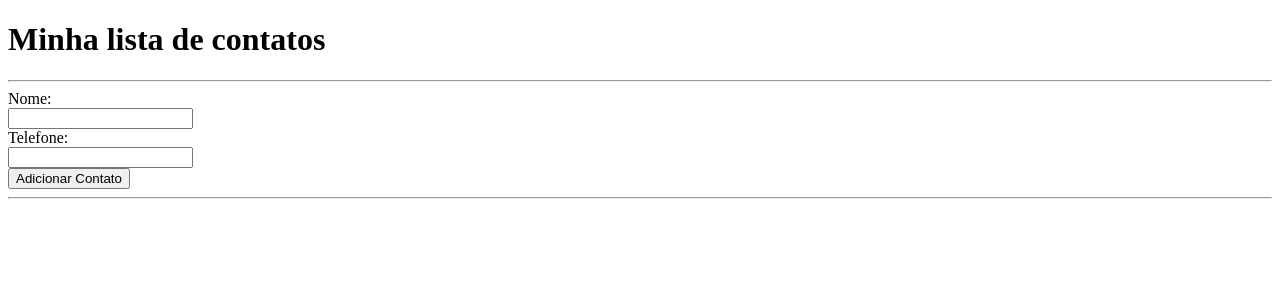
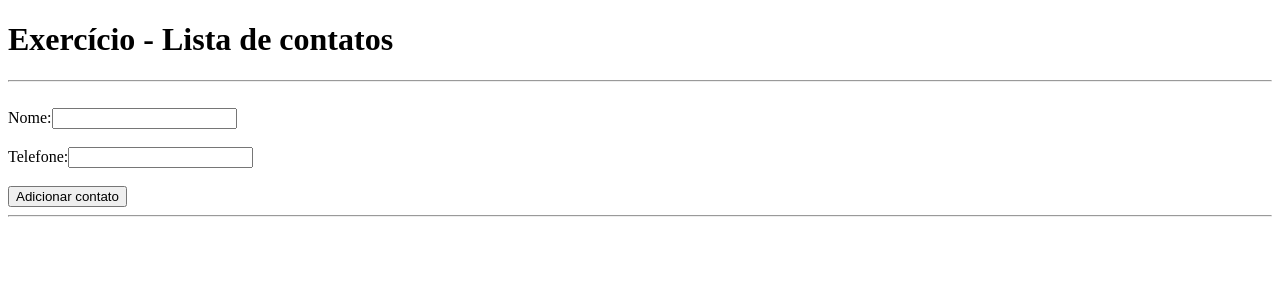
Before and after one commit to cesarfreitax/reactLessons, a React (Vite) app: page / in a window 1280 px wide. Shown: the top 300 px of the page. Built offline with nearby package versions, Linux system fonts and the light colour scheme.

Commit message:
update studying contact list w states and uuid

```diff
--- a/src/App.jsx
+++ b/src/App.jsx
@@ -1,55 +1,81 @@
-import React, { useState } from 'react'
-import Contato from './components/Contato';
-import { v4 as uuidv4 } from 'uuid';
+import React, { useState, useRef, useEffect } from 'react'
+import { v4 as key } from 'uuid';
 
 function App() {
 
-    const [contato, setContato] = useState({nome: '', telefone: ''});
+    // states
+    const [contato, setContato] = useState({ nome: '', telefone: '' });
     const [listaContatos, setListaContatos] = useState([]);
 
-    function definirNome (e){
-        setContato({...contato, nome: e.target.value})
+    // useRef
+    const inputNome = useRef()
+    const inputTelefone = useRef()
+
+    // funcoes
+    const definirNome = (e) => {
+        setContato({ ...contato, nome: e.target.value });
+    };
+
+    const definirTelefone = (e) => {
+        setContato({ ...contato, telefone: e.target.value });
+    };
+
+    const adicionarContato = () => {
+        // validacao para o campo n ser em branco
+        if (contato.nome === '' || contato.telefone === '') {
+            console.log("Preencha os campos corretamente!");
+            return;
+        }
+
+        // verificar se o contato existe na lissta
+        let duplicado = listaContatos.find((ctt) => ctt.nome === contato.nome && ctt.telefone === contato.telefone)
+        if (typeof duplicado !== 'undefined') {
+            console.log("Este telefone já existe na lista!")
+            inputTelefone.current.focus()
+            return;
+        }
+
+        // adicionar contato
+        setListaContatos([...listaContatos, contato])
+
+        // limpar o input
+        setContato({ nome: '', telefone: '' })
+
+        // colocar focus no input
+        inputNome.current.focus()
     }
 
-    function definirTelefone (e){
-        setContato({...contato, telefone: e.target.value})
+    const atalhoAdicionarContato = (e) => {
+        if(e.code === 'Enter'){
+            adicionarContato()
+        }
     }
-
-    function adicionarContato (){
-        // validacao dos campos
 
 
 
-        // adicionar novo contato na lista
-        setListaContatos([...listaContatos, contato])
-    }
+
 
     return (
-        <div>
-            <h1>Minha lista de contatos</h1>
+        <>
+            <h1>Exercício - Lista de contatos</h1>
             <hr />
-            <div>
-                <label>Nome:</label><br />
-                <input type="text" onChange={definirNome} value={contato.nome} />
-            </div>
-            <div>
-                <label>Telefone:</label><br />
-                <input type="number" onChange={definirTelefone} value={contato.telefone} />
-            </div>
-
-            <button onClick={adicionarContato}>Adicionar Contato</button>
+            <br />
+            <label>Nome:</label>
+            <input type="text" onChange={definirNome} ref={inputNome} value={contato.nome} />
+            <br />
+            <br />
+            <label>Telefone:</label>
+            <input type="number" onChange={definirTelefone} ref={inputTelefone} onKeyUp={atalhoAdicionarContato} value={contato.telefone} />
+            <br />
+            <br />
+            <button onClick={adicionarContato}>Adicionar contato</button>
+            <br />
             <hr />
-
-            {/* <ListaContatos listaContatos={listaContatos}/> */}
-
-            <ul>
-                {listaContatos.map(ctt => {
-                    return <Contato key={uuidv4()} nome={ctt.nome} telefone={ctt.telefone}/>
-                })}
-            </ul>
-
-
-        </div>
+            <br />
+            {listaContatos.map(contato => {
+                return <li key={key()}>Nome: {contato.nome} - Telefone: {contato.telefone}</li>
+            })}
+        </>
     )
 }
 
--- a/src/components/Contato.jsx
+++ /dev/null
@@ -1,12 +0,0 @@
-import React from 'react'
-
-
-function Contato(props) {
-  return (
-    <li>
-        {props.nome} {props.telefone}
-    </li>
-  )
-}
-
-export default Contato
--- a/src/index.jsx
+++ b/src/index.jsx
@@ -1,5 +1,4 @@
 import { createRoot } from 'react-dom/client';
-import App from './App.jsx';
+import App from './App';
 
-
-createRoot(document.querySelector("#root")).render(<App />)
+createRoot(document.querySelector("#root")).render(<App />);
```
Also changed, not shown: src/components/ListaContatos.jsx (deleted, +0 -14 lines).
